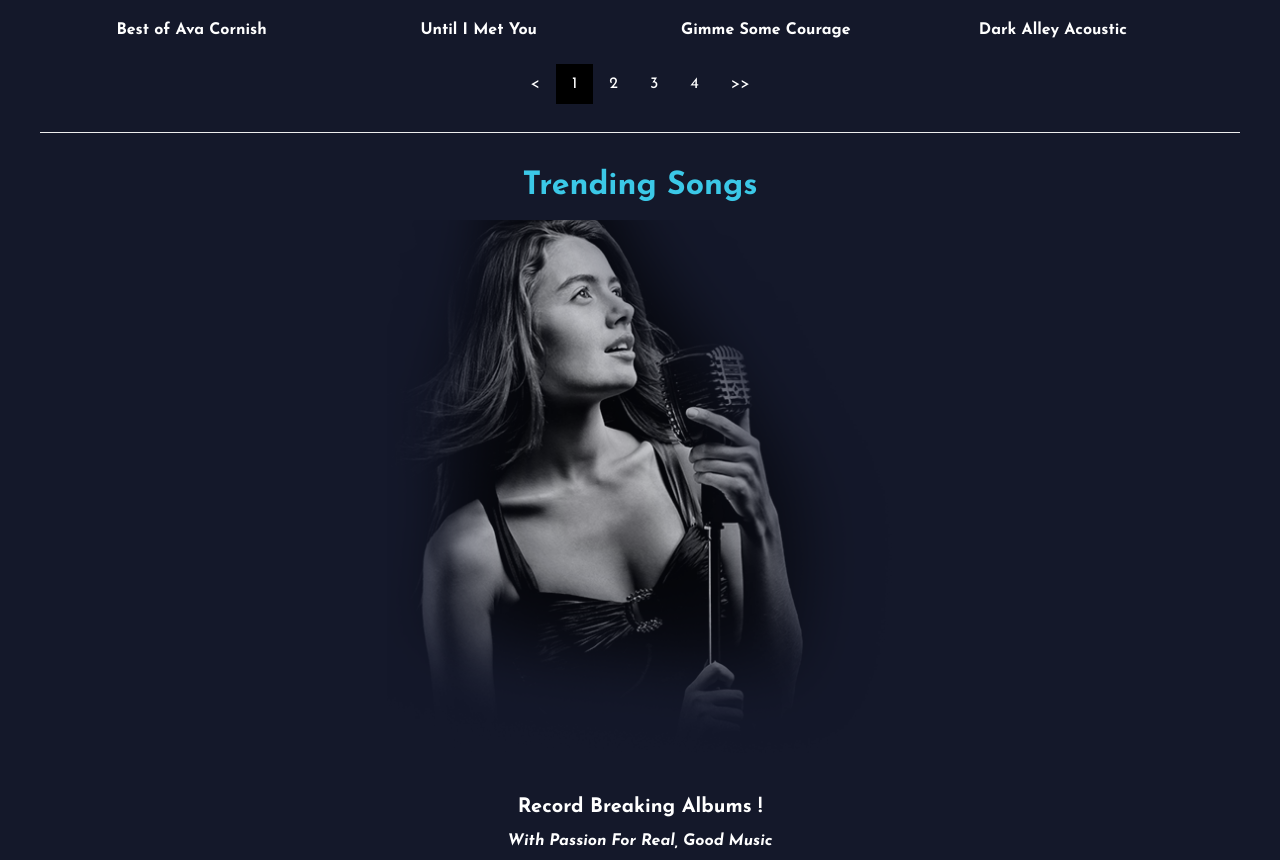
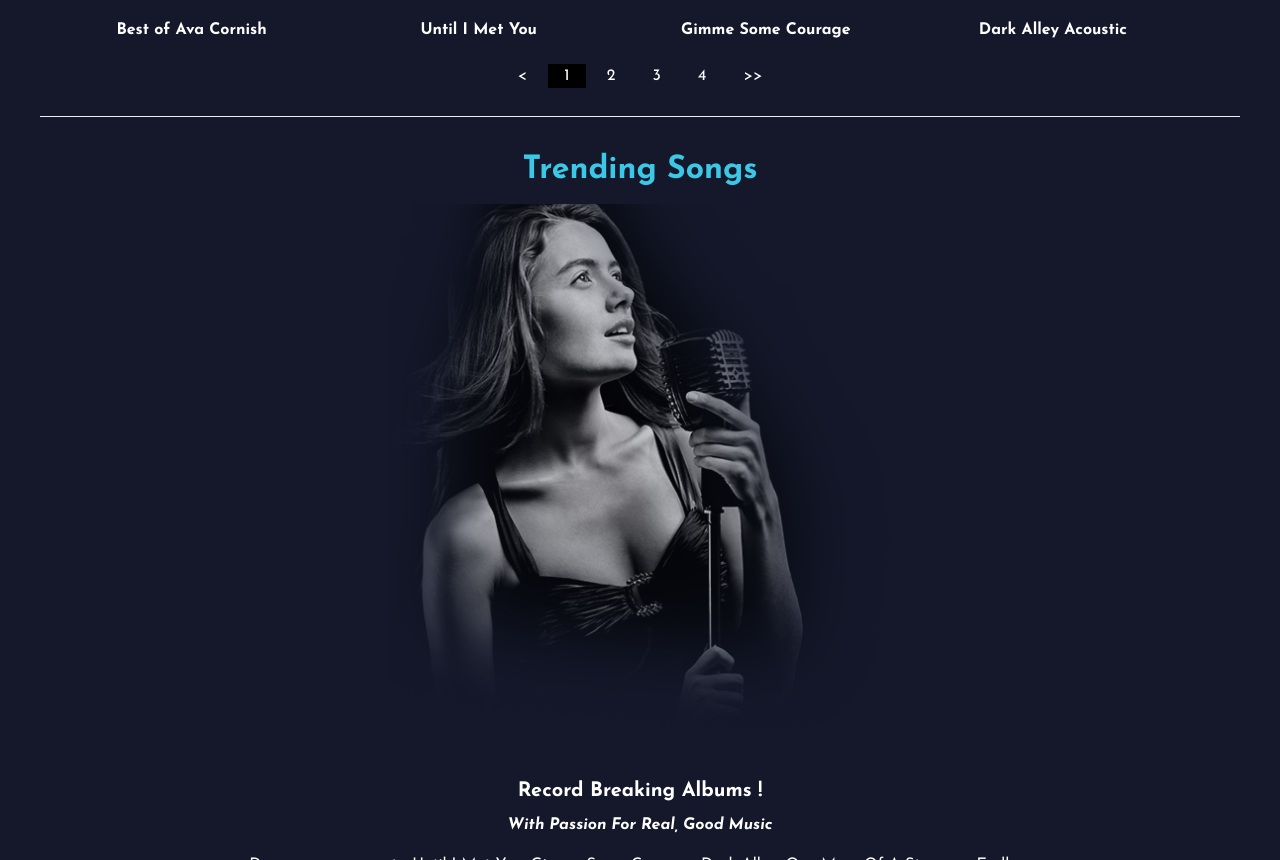
Before and after one commit to huyvawn/HTML, a plain HTML site: page website music store/index.html in a window 1280 px wide. Shown: the part 851-1711 px from the top of the page. Drawn offline with Linux system fonts and the light colour scheme.

Commit message:
update yoko

```diff
--- a/website music store/css/style.css
+++ b/website music store/css/style.css
@@ -66,6 +66,7 @@ html,body{
 
 .row{
     padding: 0 8px;
+    /* clear: both; */
 }
 
 .row:before{
@@ -118,21 +119,25 @@ html,body{
 
 .bar .bar-item{
     padding: 8px 16px;
-    float: left;
+    /* float: left; */
     width: auto;
     border: none;
-    display: block;
+    /* display: block; */
     outline: 0;
 }
 
 .button{
-    text-align: center;
+    /* text-align: center; */
     cursor: pointer;
-    vertical-align: middle;
+    /* vertical-align: middle; */
     text-decoration: none;
-    overflow: hidden;
+    /* overflow: hidden; */
     color: inherit;
     background-color: inherit;
+}
+
+.bar a:hover{
+    background-color: #000;
 }
 
 .black{
--- a/website music store/index.html
+++ b/website music store/index.html
@@ -67,12 +67,12 @@
         </div>
         <div class="row center padding-32">
             <div class="bar">
-                <a href="#" class="bar-item button hover-black"><</a>
+                <a href="#" class="bar-item button "><</a>
                 <a href="#" class="bar-item button black">1</a>
-                <a href="#" class="bar-item button hover-black">2</a>
-                <a href="#" class="bar-item button hover-black">3</a>
-                <a href="#" class="bar-item button hover-black">4</a>
-                <a href="#" class="bar-item button hover-black">>></a>
+                <a href="#" class="bar-item button ">2</a>
+                <a href="#" class="bar-item button ">3</a>
+                <a href="#" class="bar-item button ">4</a>
+                <a href="#" class="bar-item button ">>></a>
             </div>
         </div>
         <hr>
```
Also changed, not shown: yoko kitchen website/css/style.css (+8 -3 lines).
